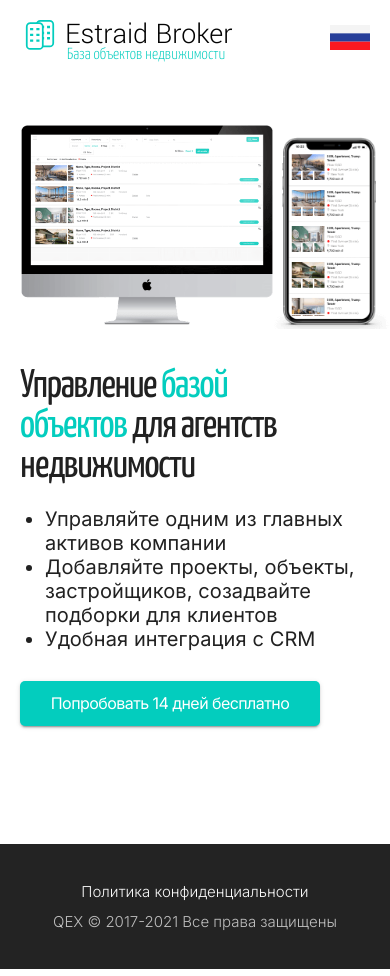
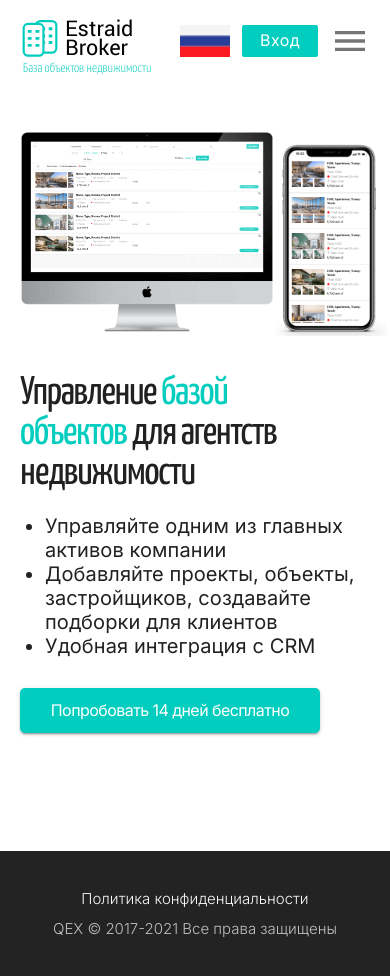
Before and after one commit to jwow777/estraid, a React app: page / in a window 390 px wide. Built offline with nearby package versions, Linux system fonts and the light colour scheme.

Commit message:
edit policy, main image and text, header and add header right mobile menu

```diff
--- a/package.json
+++ b/package.json
@@ -31,6 +31,7 @@
   "dependencies": {
     "@material-ui/core": "4.11.4",
     "@material-ui/icons": "4.11.2",
+    "clsx": "^1.1.1",
     "react": "^17.0.2",
     "react-dom": "^17.0.2",
     "react-phone-input-2": "2.14.0",
--- a/src/components/App/App.css
+++ b/src/components/App/App.css
@@ -1 +1 @@
-@import url('https://fonts.googleapis.com/css2?family=Inter:wght@300;400;500&family=Roboto:wght@300;400&family=Yanone+Kaffeesatz:wght@300;400&family=Yantramanav:wght@300&display=swap');
+@import url('https://fonts.googleapis.com/css2?family=Inter:wght@300;400;500&family=Roboto:wght@300;400&family=Yanone+Kaffeesatz:wght@300;400&family=Yantramanav:wght@300;400&display=swap');
--- a/src/components/App/App.js
+++ b/src/components/App/App.js
@@ -22,7 +22,7 @@ function App() {
     <>
       <Switch>
         <Route exact path='/'>
-          <Header />
+          <Header openPopup={handleClickOpenPopup} />
           <Main openPopup={handleClickOpenPopup} />
           <Footer />
           <Popup open={openPopup} close={handleClosePopup} openPolicy={handleClickOpenPolicy} />
@@ -33,6 +33,7 @@ function App() {
           <PolicyPage />
           <Footer />
         </Route>
+        <Route path='/login'/>
         <Route path='*'>
           <NotFound />
         </Route>
--- a/src/components/Header/Header.css
+++ b/src/components/Header/Header.css
@@ -48,7 +48,7 @@
 
 .header__button-box {
   display: grid;
-  grid-template-columns: repeat(2, max-content);
+  grid-template-columns: repeat(3, max-content);
   align-items: center;
   justify-content: space-between;
   grid-column-gap: 20px;
@@ -81,6 +81,10 @@
   margin-top: 15px;
 }
 
+.header__menu-button-mobile.MuiIconButton-root {
+  display: none;
+}
+
 @media screen and (max-width: 600px) {
   .header__container {
     padding: 20px;
@@ -91,31 +95,67 @@
   }
 
   .header__logo {
-    height: 30px;
+    height: 37px;
   }
 
   .header__lang-current {
-    width: 40px;
-    height: 25px;
+    width: 50px;
+    height: 32px;
+  }
+
+  .header__lang-current-swipe-box {
+    width: 37px;
+    height: 23px;
+  }
+
+  .header__lang-swipe-box {
+    display: grid;
+    grid-template-columns: repeat(2,max-content);
+    align-items: center;
+    grid-gap: 5px;
+  }
+
+  .header__lang-text {
+    font-family: 'Inter', sans-serif;
+    font-style: normal;
+    font-weight: normal;
+    font-size: 18px;
+    line-height: 1.2;
+    color: #1C1C1C;
+    margin: 0;
   }
 
   .header__title {
+    width: min-content;
     height: auto;
-    font-size: 30px;
-    line-height: 30px;
+    font-weight: 400;
+    font-size: 24px;
+    line-height: 19px;
   }
 
   .header__title::after {
     bottom: -13px;
-    font-size: 16px;
-    line-height: 24px;
+    left: -42px;
+    width: max-content;
+    font-size: 13px;
+    line-height: 0.8;
   }
 
   .header__button-box {
-    grid-template-columns: 1fr;
+    grid-column-gap: 12px;
   }
 
   .header__phone {
     display: none;
   }
+
+  .header__menu-button-mobile.MuiIconButton-root {
+    display: block;
+    margin: -12px;
+  }
+
+  .header__menu-button-mobile.MuiIconButton-root .MuiSvgIcon-root {
+    width: 40px;
+    height: 40px;
+  }
 }
--- a/src/components/Header/Header.js
+++ b/src/components/Header/Header.js
@@ -1,17 +1,116 @@
 import React, { useState } from 'react';
 import { Link } from 'react-router-dom';
 import {
-  Grid,
+  Avatar,
+  Button,
+  Divider,
+  IconButton,
+  List,
+  ListItem,
+  ListItemText,
+  makeStyles,
   MenuItem,
   MenuList,
   Popover,
+  SwipeableDrawer,
 } from '@material-ui/core';
+import { ChevronRight, Menu } from '@material-ui/icons';
+import clsx from 'clsx';
 import logo from '../../images/header/logo.svg';
 import ru from '../../images/flags/ru.png';
 import us from '../../images/flags/us.png';
 import './Header.css';
 
-function Header() {
+const useStyles = makeStyles((theme) => ({
+  button: {
+    minHeight: 40,
+    minWidth: 90,
+    borderRadius: 5,
+    backgroundColor: '#03CDBE',
+    fontFamily: '"Inter", sans-serif',
+    fontWeight: 400,
+    fontSize: 18,
+    lineHeight: 1.2,
+    color: '#fff',
+    textTransform: 'none',
+    borderRadius: 2,
+    '&:hover': {
+      backgroundColor: '#00E8D6',
+    },
+    [theme.breakpoints.down('xs')]: {
+      minHeight: 32,
+      minWidth: 76,
+      fontSize: 16,
+    },
+  },
+  langBox: {
+    '& .MuiPopover-paper': {
+      marginTop: 10,
+    },
+  },
+  list: {
+    width: '210px',
+    height: '100vh',
+    display: 'flex',
+    flexDirection: 'column',
+  },
+  drawerHeader: {
+    height: 48,
+    display: 'flex',
+    padding: '6px 4px',
+  },
+  listItem: {
+    marginTop: 9,
+    marginBottom: 9,
+    '& .MuiTypography-body1': {
+      fontFamily: '"Inter", sans-serif',
+      fontStyle: 'normal',
+      fontWeight: 400,
+      fontSize: 22,
+      lineHeight: '27px',
+      color: '#000',
+    },
+  },
+  bottomBox: {
+    width: '100%',
+    background: '#f1f1f1',
+    display: 'grid',
+    alignItems: 'center',
+    gridGap: 20,
+    marginTop: 'auto',
+    boxSizing: 'border-box',
+    padding: '40px 16px',
+  },
+  phone: {
+    fontFamily: '"Inter", sans-serif',
+    fontStyle: 'normal',
+    fontWeight: 400,
+    fontSize: 18,
+    lineHeight: '22px',
+    textDecoration: 'none',
+    color: '#1c1c1c',
+  },
+  buttonFeedBack: {
+    minHeight: 30,
+    borderRadius: 5,
+    backgroundColor: '#fff',
+    fontFamily: '"Inter", sans-serif',
+    fontWeight: 400,
+    fontSize: 16,
+    lineHeight: 1.2,
+    color: '#000',
+    textTransform: 'none',
+    borderRadius: 9,
+    '&:hover': {
+      backgroundColor: '#00E8D6',
+      color: '#fff',
+    },
+  },
+}));
+
+function Header({ openPopup }) {
+  const classes = useStyles();
+  // Выбор языка
   const [language, setLanguage] = useState(ru);
   const [anchorElLang, setAnchorElLang] = useState(null);
   const openLang = Boolean(anchorElLang);
@@ -20,6 +119,56 @@ function Header() {
     setLanguage(e.target.lang || language);
     setAnchorElLang(null);
   };
+  // Боковое меню
+  const [state, setState] = useState(false);
+  const toggleDrawer = (open) => (event) => {
+    if (
+      event
+      && event.type === 'keydown'
+      && (event.key === 'Tab' || event.key === 'Shift')
+    ) {
+      return;
+    }
+    setState(open);
+  };
+  const list = () => (
+    <div
+      className={clsx(classes.list)}
+      role="presentation"
+      onKeyDown={toggleDrawer(false)}
+    >
+      <div className={classes.drawerHeader}>
+        <IconButton onClick={toggleDrawer(false)}>
+          <ChevronRight fontSize="large"/>
+        </IconButton>
+      </div>
+      <Divider />
+      <List>
+        {['Услуги', 'Почитать', 'Кейсы', 'Контакты'].map((text) => (
+          <ListItem button key={text} onClick={toggleDrawer(false)}>
+            <ListItemText primary={text} className={classes.listItem} />
+          </ListItem>
+        ))}
+      </List>
+      <div className={classes.bottomBox}>
+        <a href="tel:+74954899696" className={classes.phone}>
+          +7 (495) 489-96-96
+        </a>
+        <Button
+          variant="contained"
+          className={classes.buttonFeedBack}
+          onClick={openPopup}
+        >
+          Оставить заявку
+        </Button>
+        <div className='header__lang-swipe-box' onClick={handleMenuLang}>
+          <img src={language} alt='language' className='header__lang-current-swipe-box'/>
+          <p className='header__lang-text'>{language == ru ? 'Русский' : 'English'}</p>
+        </div>
+      </div>
+    </div>
+  );
+  const [isAuth, setIsAuth] = useState(false);
   return (
     <header>
       <div className='header__container'>
@@ -38,11 +187,11 @@ function Header() {
             anchorEl={anchorElLang}
             anchorOrigin={{
               vertical: 'bottom',
-              horizontal: 'right',
+              horizontal: 'center',
             }}
             transformOrigin={{
               vertical: 'top',
-              horizontal: 'right',
+              horizontal: 'center',
             }}
             open={openLang}
             onClose={handleCloseLang}
@@ -50,15 +199,35 @@ function Header() {
           >
             <MenuList>
               <MenuItem onClick={handleCloseLang} lang={ru}>
-                <img src={ru} alt='Русский' className='header__lang-image'/>
+                <img src={ru} alt='Русский' className='header__lang-image' lang={ru}/>
                 Русский
               </MenuItem>
               <MenuItem onClick={handleCloseLang} lang={us}>
-                <img src={us} alt='English' className='header__lang-image'/>
+                <img src={us} alt='English' className='header__lang-image' lang={us}/>
                 English
               </MenuItem>
             </MenuList>
           </Popover>
+          { isAuth
+            ? (<a href='/login'>
+                <Avatar src='https://get.wallhere.com/photo/1600x1200-px-action-adventure-alien-aliens-Avatar-fantasy-fi-fighting-futuristic-sci-warrior-1635355.jpg' />
+              </a>)
+            : <Button className={classes.button} href='/login'>Вход</Button>
+          }
+          <IconButton
+            className="header__menu-button-mobile"
+            onClick={toggleDrawer(true)}
+          >
+            <Menu />
+          </IconButton>
+          <SwipeableDrawer
+            anchor="right"
+            open={state}
+            onClose={toggleDrawer(false)}
+            onOpen={toggleDrawer(true)}
+          >
+            {list()}
+          </SwipeableDrawer>
         </div>
       </div>
     </header>
--- a/src/components/Main/Main.css
+++ b/src/components/Main/Main.css
@@ -1,8 +1,5 @@
-.main__container {
-  max-width: 1440px;
-  margin: auto;
-  box-sizing: border-box;
-  padding: 80px 100px;
+.main {
+  min-height: calc(100vh - 97px);
 }
 
 .title {
@@ -35,8 +32,8 @@
 }
 
 @media screen and (max-width: 600px) {
-  .main__container {
-    padding: 0;
+  .main {
+    min-height: calc(100vh - 74px);
   }
 
   .title {
--- a/src/components/Main/Main.js
+++ b/src/components/Main/Main.js
@@ -5,13 +5,14 @@ import phone from '../../images/main/phone.png';
 import './Main.css';
 
 const useStyles = makeStyles((theme) => ({
-  main: {
-    background: `url(${phone}) 1350px 250px no-repeat, url(${computer}) 1075px 90px no-repeat`,
-    minHeight: 'calc(100vh - 97px)',
+  container: {
+    background: `url(${phone}) 1135px 250px no-repeat, url(${computer}) 870px 90px no-repeat`,
+    maxWidth: 1440,
+    margin: 'auto',
     boxSizing: 'border-box',
+    padding: '80px 100px',
     [theme.breakpoints.down('xs')]: {
       background: `url(${phone}) 120% 60px / 50% no-repeat, url(${computer}) 20px 50px / 65% no-repeat`,
-      minHeight: 'calc(100vh - 74px)',
       padding: '75% 20px 50px',
     },
   },
@@ -46,8 +47,8 @@ function Main({ openPopup }) {
   const classes = useStyles();
 
   return (
-    <main className={classes.main}>
-      <div className='main__container'>
+    <main className='main'>
+      <div className={classes.container}>
         <div>
           <h1 className='title'>
             Управление&nbsp;
@@ -56,7 +57,7 @@ function Main({ openPopup }) {
           </h1>
           <ul className='lists'>
             <li className='lists__item'>Управляйте одним из главных активов компании</li>
-            <li className='lists__item'>Добавляйте проекты, объекты, застройщиков, созадвайте подборки для клиентов</li>
+            <li className='lists__item'>Добавляйте проекты, объекты, застройщиков, создавайте подборки для клиентов</li>
             <li className='lists__item'>Удобная интеграция с CRM</li>
           </ul>
           <Button
```
Also changed, not shown: src/components/Policy/Policy.js (+6 -6 lines), 2 other files (tests, documents, lock files or other folders).
